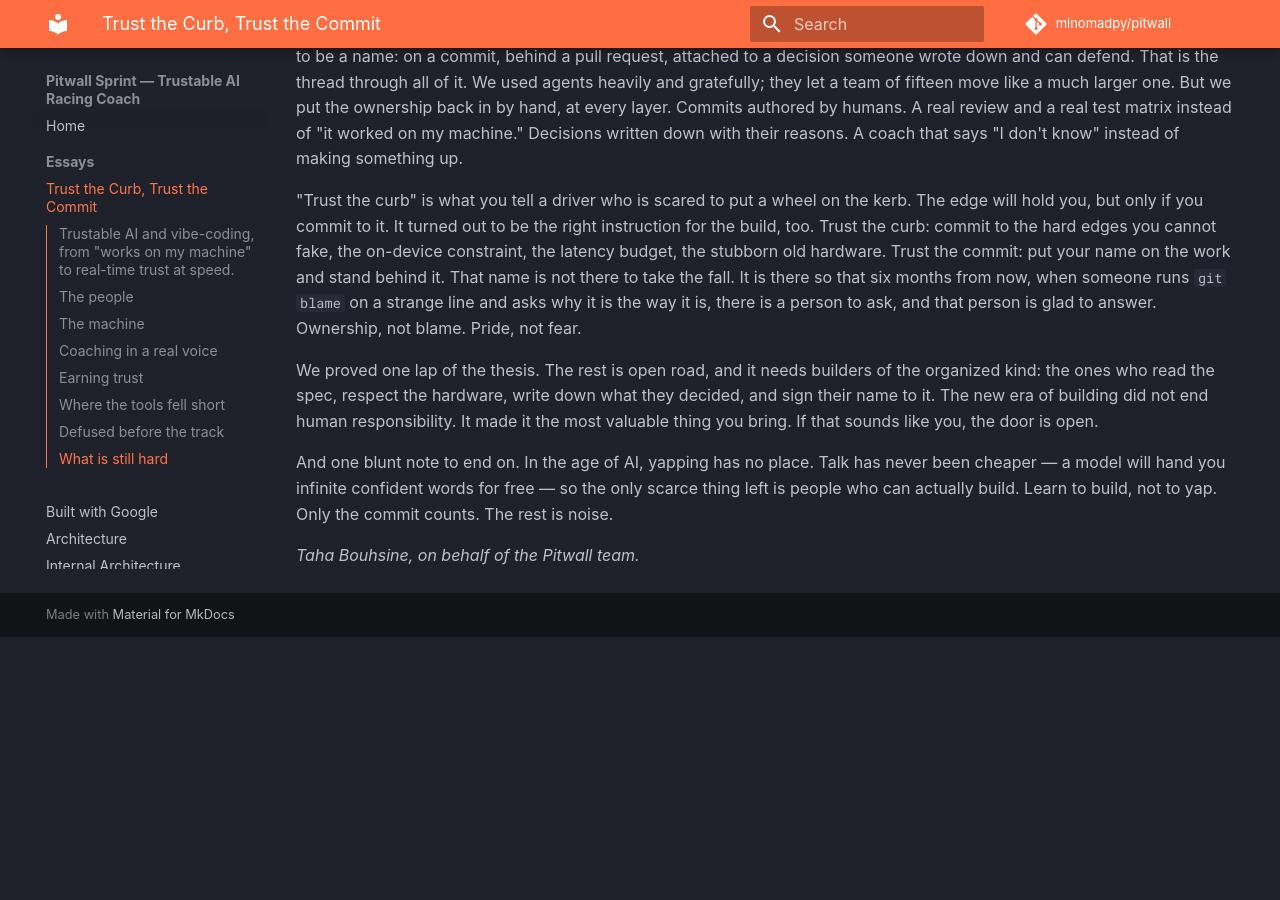
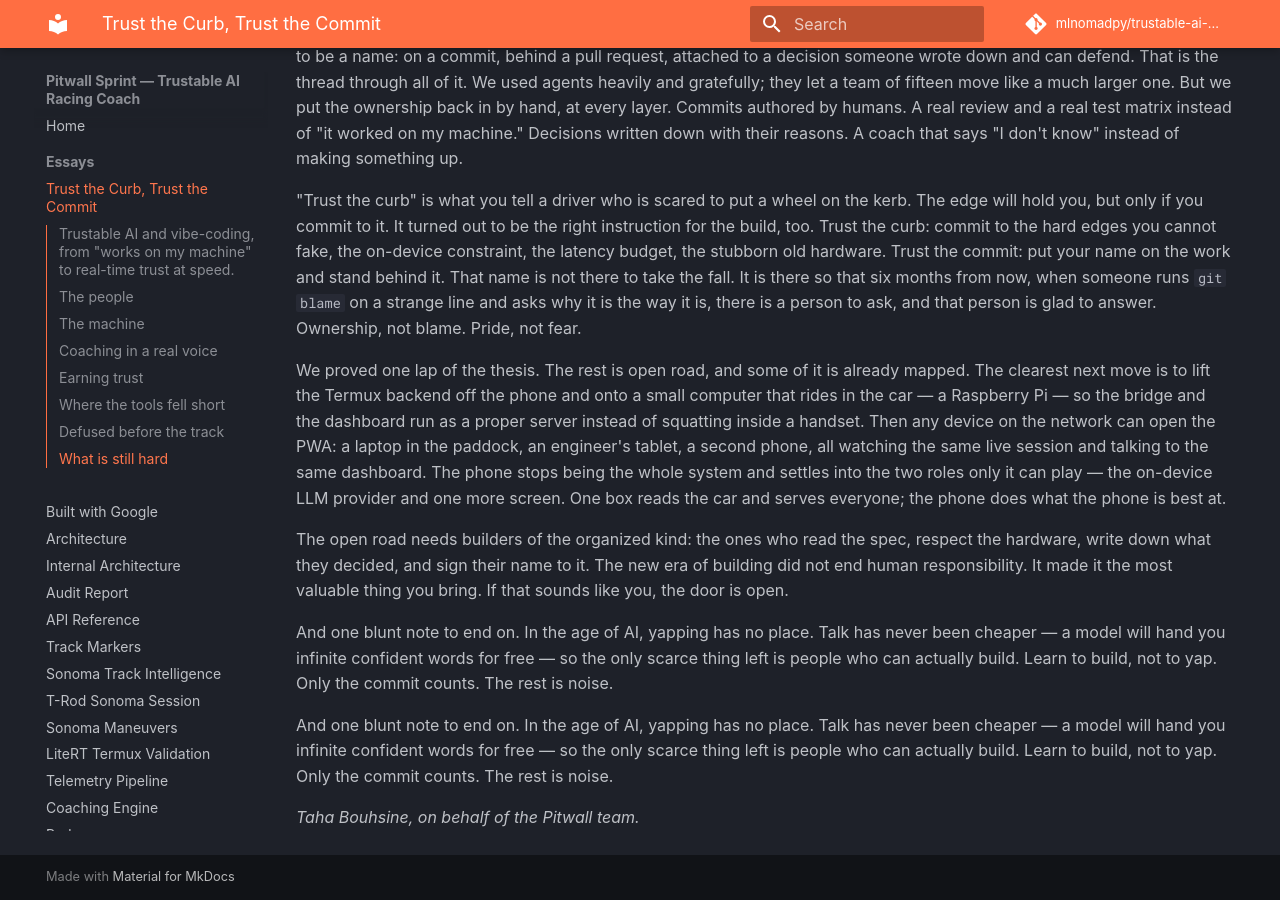
Before and after one commit to mlnomadpy/trustable-ai-superapp, an MkDocs documentation site: the page built from docs/essays/trusted-at-130mph.md, in a window 1280 px wide and 900 px high, scrolled down 12123 px. Built offline with MkDocs 1.6.1 and Material for MkDocs 9.7.7, drawn with Linux system fonts in a browser that asks for light colours; some web fonts are replaced; comment, search, counter and statistics services are not loaded; before the commit the page ends 12760 px from its top, so only the background shows below that.

Commit message:
docs: Pi roadmap note + fix repo refs to trustable-ai-superapp (#5)
* docs(essay): add closing remark — build, don't yap; only the commit counts

Co-Authored-By: Claude Opus 4.8 <noreply@anthropic.com>

* docs: Raspberry Pi roadmap note + fix repo refs to trustable-ai-superapp

- Essay conclusion: add the next-step architecture (move the Termux bridge
  to a Raspberry Pi in the car so laptops/tablets can hit the PWA + dashboard;
  phone becomes the on-device LLM provider and one more screen).
- mkdocs.yml: site_url, repo_url, repo_name now point at trustable-ai-superapp;
  edit_uri uses the main branch. Fixes canonical tags, sitemap, and edit links
  (Pages serves under /trustable-ai-superapp/, not /pitwall/).

Co-Authored-By: Claude Opus 4.8 <noreply@anthropic.com>

---------

Co-authored-by: Taha Bouhsine <contact@tahabouhsine.com>
Co-authored-by: Claude Opus 4.8 <noreply@anthropic.com>

```diff
--- a/docs/essays/trusted-at-130mph.md
+++ b/docs/essays/trusted-at-130mph.md
@@ -280,7 +280,11 @@ When a system that talks to a driver at speed gets something wrong, "the AI did
 
 "Trust the curb" is what you tell a driver who is scared to put a wheel on the kerb. The edge will hold you, but only if you commit to it. It turned out to be the right instruction for the build, too. Trust the curb: commit to the hard edges you cannot fake, the on-device constraint, the latency budget, the stubborn old hardware. Trust the commit: put your name on the work and stand behind it. That name is not there to take the fall. It is there so that six months from now, when someone runs `git blame` on a strange line and asks why it is the way it is, there is a person to ask, and that person is glad to answer. Ownership, not blame. Pride, not fear.
 
-We proved one lap of the thesis. The rest is open road, and it needs builders of the organized kind: the ones who read the spec, respect the hardware, write down what they decided, and sign their name to it. The new era of building did not end human responsibility. It made it the most valuable thing you bring. If that sounds like you, the door is open.
+We proved one lap of the thesis. The rest is open road, and some of it is already mapped. The clearest next move is to lift the Termux backend off the phone and onto a small computer that rides in the car — a Raspberry Pi — so the bridge and the dashboard run as a proper server instead of squatting inside a handset. Then any device on the network can open the PWA: a laptop in the paddock, an engineer's tablet, a second phone, all watching the same live session and talking to the same dashboard. The phone stops being the whole system and settles into the two roles only it can play — the on-device LLM provider and one more screen. One box reads the car and serves everyone; the phone does what the phone is best at.
+
+The open road needs builders of the organized kind: the ones who read the spec, respect the hardware, write down what they decided, and sign their name to it. The new era of building did not end human responsibility. It made it the most valuable thing you bring. If that sounds like you, the door is open.
+
+And one blunt note to end on. In the age of AI, yapping has no place. Talk has never been cheaper — a model will hand you infinite confident words for free — so the only scarce thing left is people who can actually build. Learn to build, not to yap. Only the commit counts. The rest is noise.
 
 And one blunt note to end on. In the age of AI, yapping has no place. Talk has never been cheaper — a model will hand you infinite confident words for free — so the only scarce thing left is people who can actually build. Learn to build, not to yap. Only the commit counts. The rest is noise.
 
--- a/mkdocs.yml
+++ b/mkdocs.yml
@@ -1,9 +1,9 @@
 site_name: Pitwall Sprint — Trustable AI Racing Coach
-site_url: https://www.tahabouhsine.com/pitwall/
+site_url: https://www.tahabouhsine.com/trustable-ai-superapp/
 site_description: Real-time on-device AI coaching for Sonoma Raceway — built with Antigravity, Gemini CLI, Android Studio, Jetpack Compose, Google ADK, and Gemma 4 via LiteRT-LM.
-repo_url: https://github.com/mlnomadpy/pitwall
-repo_name: mlnomadpy/pitwall
-edit_uri: edit/master/docs/
+repo_url: https://github.com/mlnomadpy/trustable-ai-superapp
+repo_name: mlnomadpy/trustable-ai-superapp
+edit_uri: edit/main/docs/
 
 theme:
   name: material
```
